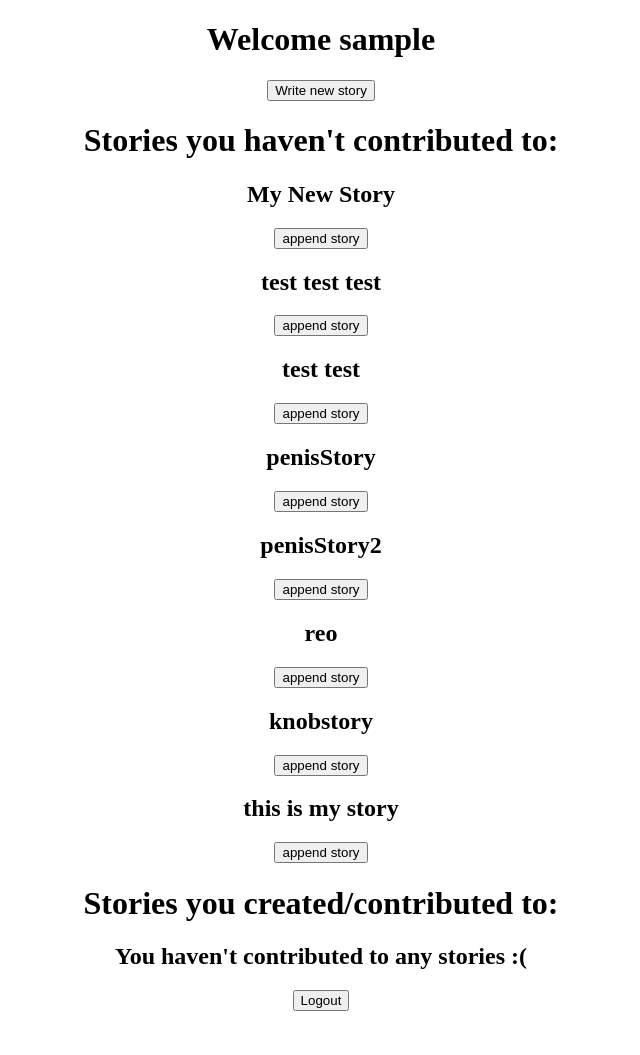
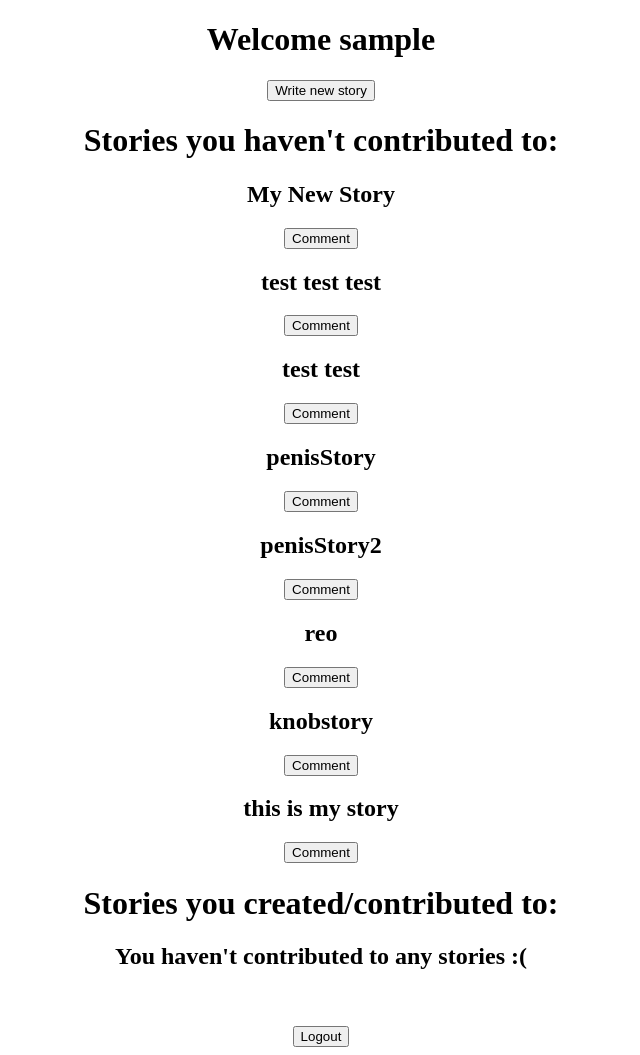
Before and after one commit to nckng/miniature-octo-telegram, a Flask app: page /home/ in a window 1280 px wide. Shown: the whole page, without its empty margins (319-959 px from the left). Before the commit the page ends 1011 px from the top, so only its background shows below. Run offline with Flask 2, Linux system fonts and the light colour scheme; a user stored in the database is signed in; data comes from the database, SQL or seed files in the repository.

Commit message:
minor edits to html templates

```diff
--- a/templates/comment.html
+++ b/templates/comment.html
@@ -1,4 +1,3 @@
-<!DOCTYPE HTML>
 {% extends "parent.html" %}
 
 {% block title %}
@@ -13,7 +12,7 @@
     <input type = "submit" name = "action" value="add">
     <input type = "hidden" name = "title" value = "{{title}}">
   </form>
-  <form action = "/home/" method = "POST">
+  <form action = "/home/">
     <input type = "submit" name = "action" value = "Return to Home">
   </form>
 {% endblock %}
--- a/templates/home.html
+++ b/templates/home.html
@@ -1,4 +1,3 @@
-<!DOCTYPE html>
 {% extends "parent.html" %}
 
 {% block title %}
@@ -17,7 +16,7 @@
     {% for story in nonStories %}
       <h2> {{ story }} </h2>
         <form action = "/renderStory/" method = "POST">
-          <input type = "submit" name = "action" value = "append story">
+          <input type = "submit" name = "action" value = "Comment">
           <input type = "hidden" name = "title" value = "{{ story }}">
         </form>
     {% endfor %}
@@ -27,11 +26,11 @@
     {% for story in myStories %}
       <h2> {{ story }} </h2>
         <form action = "/renderStory/" method = "POST">
-          <input type = "submit" name = "action" value = "view story">
+          <input type = "submit" name = "action" value = "View">
           <input type = "hidden" name = "title" value = "{{ story }}">
         </form>
     {% endfor %}
-
+	<br><br>
     <form action = "/logout/">
       <input type = "submit" name = "action" value = "Logout">
     </form>
--- a/templates/view.html
+++ b/templates/view.html
@@ -1,4 +1,3 @@
-<!DOCTYPE HTML>
 {% extends "parent.html" %}
 
 {% block title %}
@@ -10,7 +9,7 @@
   {% for line in story %}
   <br>{{ line }}: {{ story[line] }}
   {% endfor %}
-<form action = "/home/" method = "POST">
+<form action = "/home/">
   <input type = "submit" name = "action" value = "Return to Home">
 </form>
 {% endblock %}
--- a/templates/write.html
+++ b/templates/write.html
@@ -1,4 +1,3 @@
-<!DOCTYPE HTML>
 {% extends "parent.html" %}
 
 {% block title %}
@@ -13,4 +12,7 @@
     <p> First line of story: <input type = "text" name = "content"></p>
     <input type = "submit" name = "action" value = "Create">
   </form>
+  <form action = "/home/">
+    <input type = "submit" name = "action" value = "Return to Home">
+  </form>
 {% endblock %}
```
